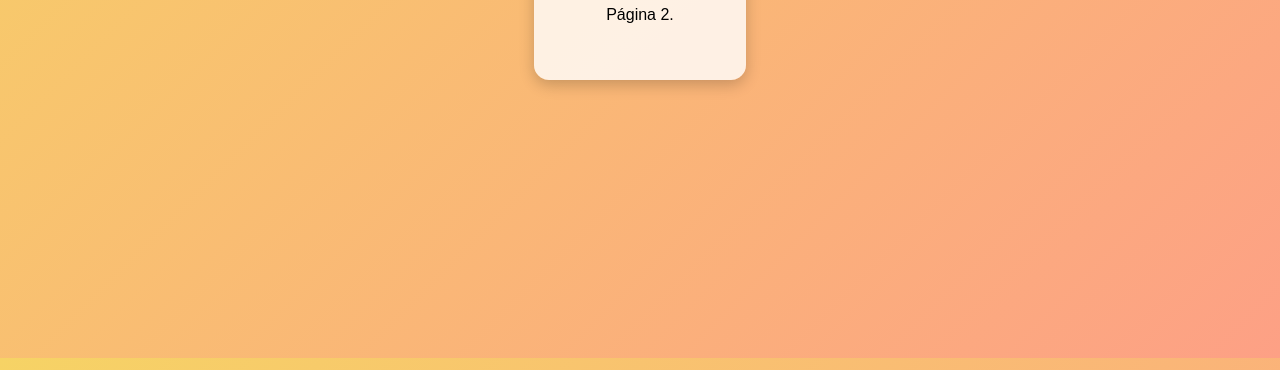
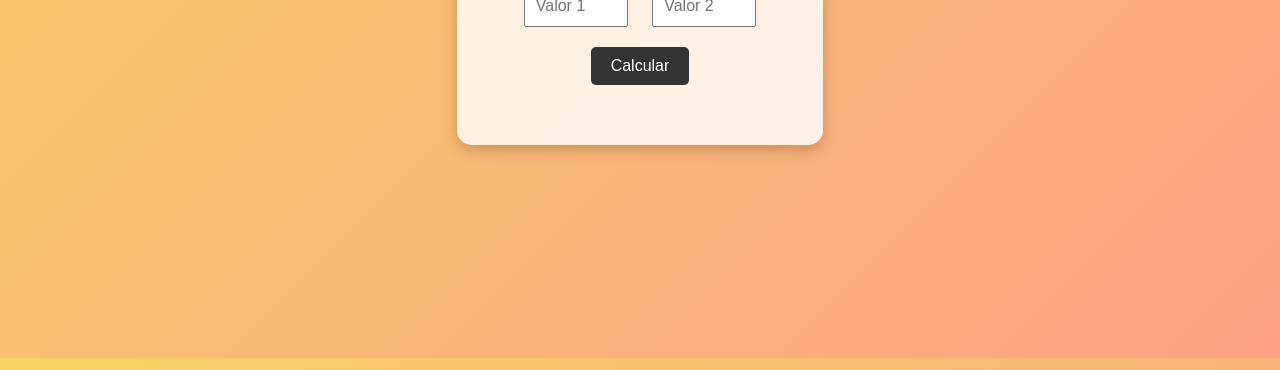
Before and after one commit to WillNico/HTML, a plain HTML site: page pag2.html in a window 1280 px wide. Shown: the part 430-800 px from the top of the page. Drawn offline with Linux system fonts and the light colour scheme.

Commit message:
soma de dois valores

```diff
--- a/pag2.html
+++ b/pag2.html
@@ -3,7 +3,7 @@
 <head>
   <meta charset="UTF-8">
   <meta name="viewport" content="width=device-width, initial-scale=1.0">
-  <title>Página 2</title>
+  <title>Página 2 - Soma</title>
   <style>
     body {
       margin: 0;
@@ -38,6 +38,31 @@
       text-align: center;
       box-shadow: 0 5px 15px rgba(0, 0, 0, 0.2);
     }
+    input[type="number"] {
+      padding: 10px;
+      margin: 10px;
+      width: 80px;
+      font-size: 16px;
+    }
+    button {
+      padding: 10px 20px;
+      font-size: 16px;
+      margin-top: 10px;
+      cursor: pointer;
+      background: #333;
+      color: #fff;
+      border: none;
+      border-radius: 5px;
+    }
+    button:hover {
+      background: #555;
+    }
+    .result {
+      margin-top: 20px;
+      font-size: 20px;
+      font-weight: bold;
+      color: #333;
+    }
   </style>
 </head>
 <body>
@@ -48,9 +73,23 @@
   </div>
   <div class="container">
     <div class="content-box">
-      <h1>Página 2</h1>
-      <p>Página 2.</p>
+      <h1>Página 2 - Soma</h1>
+      <p>Insira dois valores para calcular a soma:</p>
+      <input type="number" id="valor1" placeholder="Valor 1">
+      <input type="number" id="valor2" placeholder="Valor 2">
+      <br>
+      <button onclick="calcularSoma()">Calcular</button>
+      <div class="result" id="resultado"></div>
     </div>
   </div>
+
+  <script>
+    function calcularSoma() {
+      var valor1 = parseFloat(document.getElementById("valor1").value) || 0;
+      var valor2 = parseFloat(document.getElementById("valor2").value) || 0;
+      var soma = valor1 + valor2;
+      document.getElementById("resultado").innerText = "Resultado: " + soma;
+    }
+  </script>
 </body>
 </html>
```
